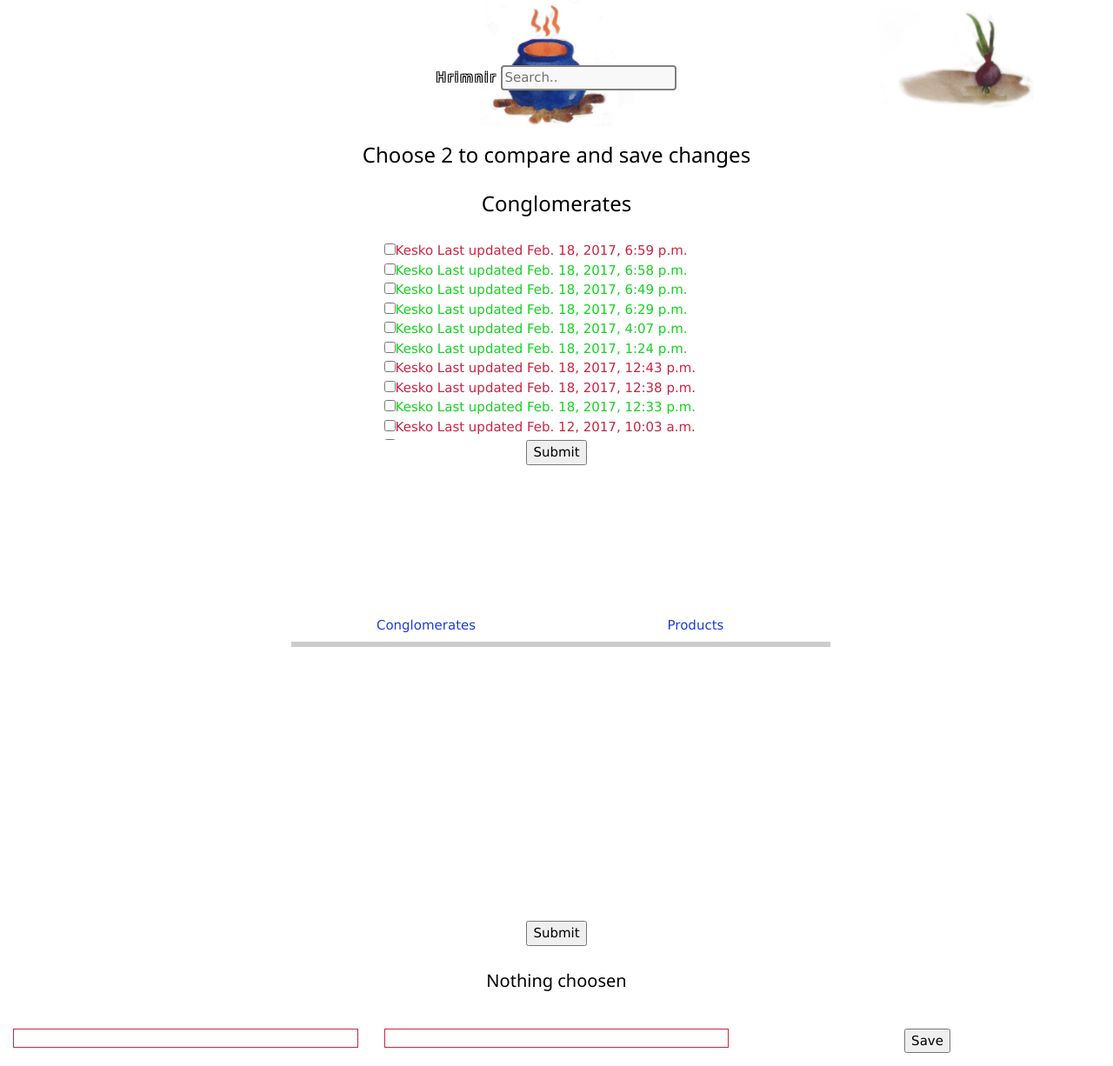
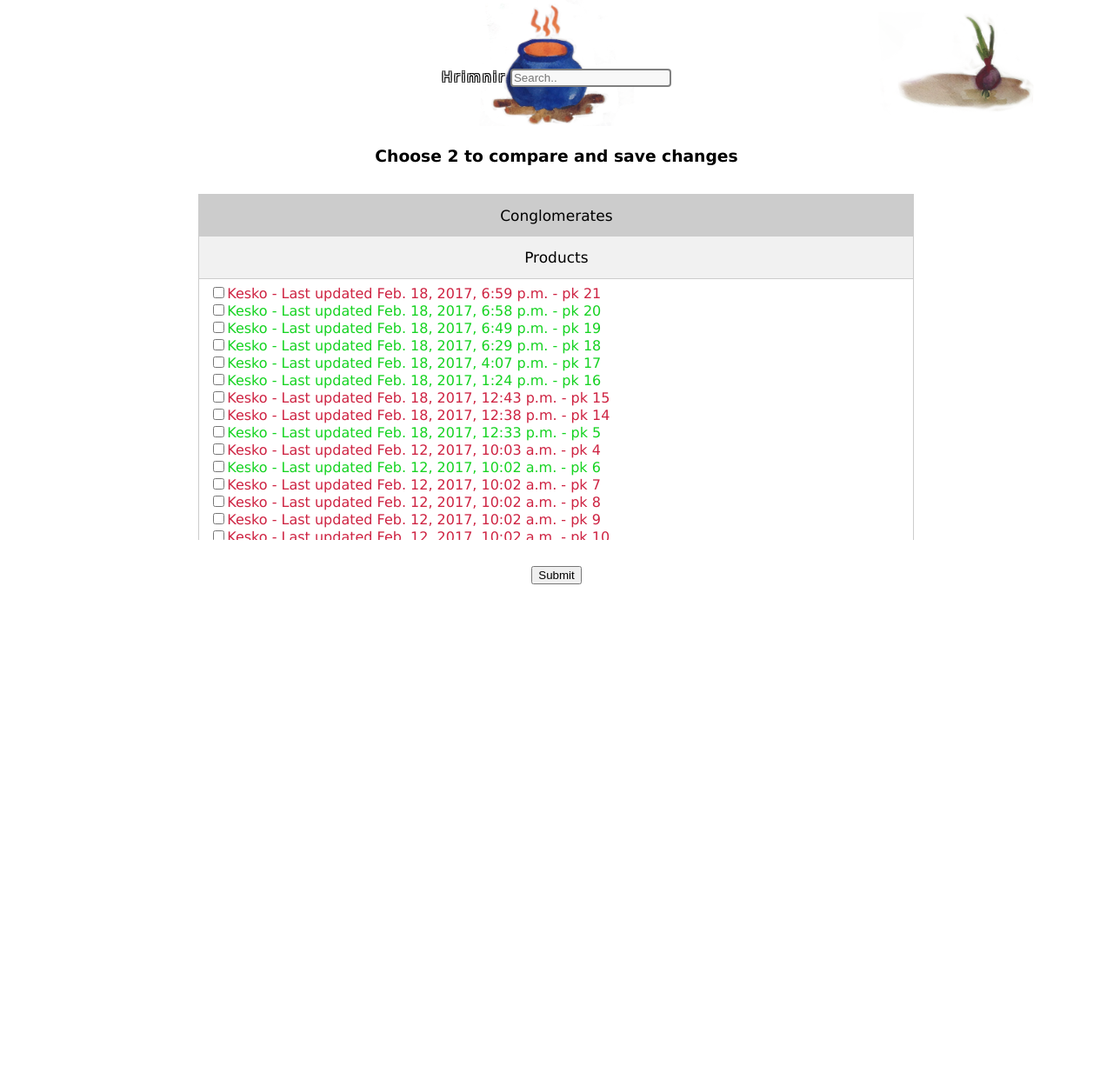
Before and after one commit to brica1000/Hrimnir, a Django app: page /compare_edits/ in a window 1280 px wide. Shown: the whole page at 87% size. After the commit the page ends 672 px from the top, so only its background shows below. Run offline with Django 3.2, Linux system fonts and the light colour scheme; a user stored in the database is signed in; data comes from the database, SQL or seed files in the repository; both versions use the stored data as it was after the commit.

Commit message:
fixed css and checkbox pk problem

```diff
--- a/thesite/static/css/base.css
+++ b/thesite/static/css/base.css
@@ -301,3 +301,39 @@
   .dropdown:hover .dropbtn {
       background-color: #3e8e41;
   }
+/** Tab  **/
+  /* Style the tab */
+  div.tab {
+      overflow: hidden;
+      border: 1px solid #ccc;
+      background-color: #f1f1f1;
+  }
+
+  /* Style the links inside the tab */
+  div.tab a {
+      display: block;
+      color: black;
+      text-align: center;
+      padding: 14px 16px;
+      text-decoration: none;
+      transition: 0.3s;
+      font-size: 17px;
+  }
+
+  /* Change background color of links on hover */
+  div.tab a:hover {
+      background-color: #ddd;
+  }
+
+  /* Create an active/current tablink class */
+  div.tab a:focus, .active {
+      background-color: #ccc;
+  }
+
+  /* Style the tab content */
+  .tabcontent {
+      display: none;
+      padding: 6px 12px;
+      border: 1px solid #ccc;
+      border-top: none;
+  }
--- a/thesite/templates/thesite/compare_edits.html
+++ b/thesite/templates/thesite/compare_edits.html
@@ -6,6 +6,7 @@
 
 <form action="" method="POST">
 {% csrf_token %}
+<!--
 <div class="scroll-box-medium">
   <div>
       <h3 class="centered">Conglomerates</h3>
@@ -43,39 +44,41 @@
   </div>
 
 <div class="spacer"></div>
+-->
 
+<!-- todo test to make sure the right boxes stay checked!! -->
 
 <div>
-    <div class="col-3"></div>
-    <div class="col-9">
+    <div class="col-2"></div>
+    <div class="col-8">
 
-            <div class="w3-row">
-              <a href="javascript:void(0)" onclick="openCity(event, 'London');">
-                <div class="w3-third tablink w3-bottombar w3-hover-light-grey w3-padding centered">Conglomerates</div>
+            <div class="tab">
+              <a href="javascript:void(0)" class="tablinks" id="defaultOpen" onclick="openCity(event, 'Conglomerate');">
+                <div class="centered">Conglomerates</div>
               </a>
-              <a href="javascript:void(0)" onclick="openCity(event, 'Paris');">
-                <div class="w3-third tablink w3-bottombar w3-hover-light-grey w3-padding centered">Products</div>
+              <a href="javascript:void(0)" class="tablinks" onclick="openCity(event, 'Product');">
+                <div class="centered">Products</div>
               </a>
             </div>
 
           <div class="scroll-box-medium">
-            <div id="London" class="w3-container city" style="display:none">
+            <div id="Conglomerate" class="tabcontent approval" style="display:none">
                   <ul>
                       {% for c in conglomerates %}
-                      <li {% if not c.approved_edit %} style="color: #ce2342;" {% endif %}>
+                      <li {% if not c.approved_edit %} style="color: #ce2342" {% endif %}>
                         <input type="checkbox" name="checkbox" value="{{ c.pk }}"
-                        {% if c.pk in info %}checked{% endif %}>{{ c.name }} Last updated {{ c.last_updated }}
+                        {% if c.pk in info and message_type == 'conglomerate' %}checked{% endif %}>{{ c.name }} - Last updated {{ c.last_updated }} - pk {{ c.pk }}
                       </li>
                       {% endfor %}
                   </ul>
             </div>
 
-            <div id="Paris" class="w3-container city" style="display:none">
+            <div id="Product" class="tabcontent approval" style="display:none">
               <ul>
                   {% for p in products %}
                   <li {% if not p.approved_edit %} style="color: #ce2342;" {% endif %}>
                     <input type="checkbox" name="checkbox" value="{{ p.pk }}"
-                    {% if p.pk in info %}checked{% endif %}>{{ p.name }} Last updated {{ p.last_updated }}
+                    {% if p.pk in info and message_type == 'product' %}checked{% endif %}>{{ p.name }} - Last updated {{ p.last_updated }} - pk {{p.pk}}
                     {% if p.approved_edit %}  {% else %} {% endif %}</li>
                   {% endfor %}
               </ul>
@@ -83,33 +86,44 @@
           </div>
 
     </div>
+    <div class="col-2"></div>
 </div>
-<div class="centered">
+<div class="col-12 centered">
   <button type="submit" name="action_1" value="checkboxes">Submit</button>
 </div>
 
 
 
-  <script>
+<script>
   function openCity(evt, cityName) {
-    var i, x, tablinks;
-    x = document.getElementsByClassName("city");
-    for (i = 0; i < x.length; i++) {
-       x[i].style.display = "none";
-    }
-    tablinks = document.getElementsByClassName("tablink");
-    for (i = 0; i < x.length; i++) {
-       tablinks[i].className = tablinks[i].className.replace(" w3-border-red", "");
-    }
-    document.getElementById(cityName).style.display = "block";
-    evt.currentTarget.firstElementChild.className += " w3-border-red";
+      // Declare all variables
+      var i, tabcontent, tablinks;
+
+      // Get all elements with class="tabcontent" and hide them
+      tabcontent = document.getElementsByClassName("tabcontent");
+      for (i = 0; i < tabcontent.length; i++) {
+          tabcontent[i].style.display = "none";
+      }
+
+      // Get all elements with class="tablinks" and remove the class "active"
+      tablinks = document.getElementsByClassName("tablinks");
+      for (i = 0; i < tablinks.length; i++) {
+          tablinks[i].className = tablinks[i].className.replace(" active", "");
+      }
+
+      // Show the current tab, and add an "active" class to the link that opened the tab
+      document.getElementById(cityName).style.display = "block";
+      evt.currentTarget.className += " active";
   }
-  </script>
+//Get element...defaultOpen
+document.getElementById("defaultOpen").click();
+
+</script>
 
 
 
 <!-- Lower half of page -->
-
+{% if zipped != "" %}
 <div>
     {% if message_1 == "" %}
     <h4 class="col-12 centered">{{ message_0 }}</h4>
@@ -158,7 +172,7 @@
     </div>
 </div>
 
-
+{% endif %}
 
 
 
--- a/thesite/templates/thesite/index.html
+++ b/thesite/templates/thesite/index.html
@@ -7,7 +7,6 @@
     <meta name="viewport" content="width=device-width, initial-scale=1">
     <title>Hrimnir</title>
     <link rel="stylesheet" href="/static/css/base.css">
-    <link rel="stylesheet" href="https://www.w3schools.com/lib/w3.css">
   </head>
 
   <body>
--- a/thesite/views.py
+++ b/thesite/views.py
@@ -104,7 +104,7 @@
 # todo - prevent people trying to compare a product and a conglom
 def compare_edits(request):
     data = { 'products': Product.objects.all(), 'conglomerates': Conglomerate.objects.all(),'info' : [],
-             'message_0': "Nothing choosen", 'message_1': "", 'style': "", 'l_left': "", 'l_right': "",
+             'message_0': "Nothing choosen", 'message_1': "", 'message_type': "", 'style': "", 'l_left': "", 'l_right': "",
              'zipped': "", 'zipped_repeat': ""}
     if request.method == 'POST':
         # Form 1 - for getting info from checkbox
@@ -114,7 +114,7 @@
             data = helpers.compare_with_colors_and_make_data_dic(info, data)
         else:
             data = { 'products': Product.objects.all(), 'conglomerates': Conglomerate.objects.all(),'info' : [],
-                     'message_0': "Nothing choosen", 'message_1': "", 'style': "", 'l_left': "", 'l_right': "",
+                     'message_0': "Nothing choosen", 'message_1': "", 'message_type': "", 'style': "", 'l_left': "", 'l_right': "",
                      'zipped': "", 'zipped_repeat': ""}
             data['message_0'] = "Choose two boxes please"
         # Form 2 - for updating the information of a product/conglomerate
```
Also changed, not shown: modules/mymodule/helpers.py (+6 -3 lines), db.sqlite3.
